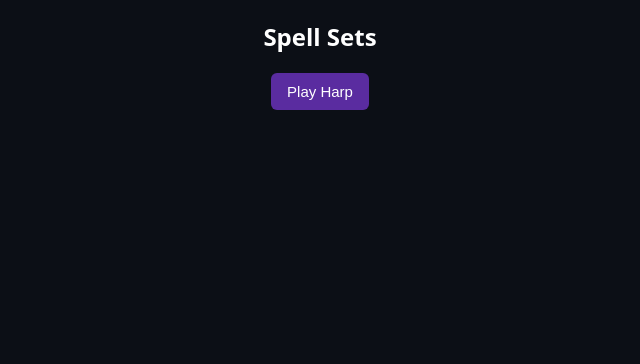
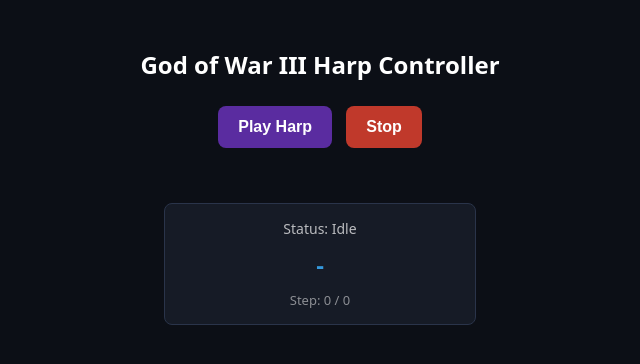
Before and after one commit to Argus817/raspi0, a Flask app: page /gow3 in a window 1280 px wide. Shown: the top 364 px of the page, without its empty margins (320-960 px from the left). Run offline with Flask 3, Linux system fonts and the light colour scheme; some libraries are stand-ins or nearby versions.

Commit message:
GOW3 Improved ui

```diff
--- a/web/app.py
+++ b/web/app.py
@@ -4,6 +4,7 @@
 from keyboard import Key, Mouse, send_key, send_keys
 import json
 import time
+import threading
 
 app = Flask(__name__)
 app.config["SEND_FILE_MAX_AGE_DEFAULT"] = timedelta(days=30)
@@ -59,28 +60,69 @@
     (KEY_TRIANGLE, KEY_CIRCLE, 0.75)  # Final note execution
 ]
 
-def run_harp_puzzle():
-    print("--- God of War III Harp Sequence Automation ---")
+# Threading control
+harp_thread = None
+stop_event = threading.Event()
+
+# Map key codes to human-readable labels for the UI
+KEY_NAMES = {
+    KEY_CROSS: 'Cross (X)',
+    KEY_CIRCLE: 'Circle',
+    KEY_SQUARE: 'Square',
+    KEY_TRIANGLE: 'Triangle'
+}
+
+def get_key_name(k1, k2):
+    name1 = KEY_NAMES.get(k1, f"0x{k1:02X}")
+    if k2 != 0x00:
+        name2 = KEY_NAMES.get(k2, f"0x{k2:02X}")
+        return f"{name1} + {name2}"
+    return name1
+
+def run_harp_puzzle(socketio_instance):
+    stop_event.clear()
+    socketio_instance.emit('gow3: status', {'status': 'running', 'message': 'Starting harp sequence...'})
 
     for idx, (k1, k2, delay) in enumerate(HARP_SEQUENCE, 1):
-        print(f"Executing note {idx}/{len(HARP_SEQUENCE)}")
+        # Check if stop was requested
+        if stop_event.is_set():
+            socketio_instance.emit('gow3: status', {'status': 'stopped', 'message': 'Sequence stopped by user.'})
+            break
+
+        key_desc = get_key_name(k1, k2)
+
+        # Broadcast current note progress to the browser
+        socketio_instance.emit('gow3: update', {
+            'index': idx,
+            'total': len(HARP_SEQUENCE),
+            'key': key_desc
+        })
+
+        # Send keypresses
         if k2 != 0x00:
             send_keys(k1, key2=k2, release=True)
         else:
             send_key(k1, release=True)
+
         time.sleep(delay)
-
-    print("Sequence completed!")
+    else:
+        socketio_instance.emit('gow3: status', {'status': 'completed', 'message': 'Sequence completed successfully!'})
 
 @app.route("/gow3")
 def gow3_index():
-    return render_template(
-        "gow3/index.html"
-    )
+    return render_template("gow3/index.html")
 
 @socketio.on("gow3: playharp")
-def hl_handle_cast(data):
-    run_harp_puzzle()
+def handle_playharp(data):
+    global harp_thread
+    # Prevent starting a new thread if one is already running
+    if harp_thread is None or not harp_thread.is_alive():
+        harp_thread = threading.Thread(target=run_harp_puzzle, args=(socketio,))
+        harp_thread.start()
+
+@socketio.on("gow3: stopharp")
+def handle_stopharp(data):
+    stop_event.set()
 
 ##########################################################
 
--- a/web/templates/gow3/index.html
+++ b/web/templates/gow3/index.html
@@ -2,44 +2,85 @@
 <html>
 <head>
   <meta name="viewport" content="width=device-width, initial-scale=1">
-  <title>Hogwarts Spell Deck</title>
+  <title>God of War III - Harp Automation</title>
   <script src="https://cdn.socket.io/4.7.2/socket.io.min.js"></script>
 
   <style>
-    body { background:#0c0f16; color:#fff; font-family:system-ui; }
-    table { border-collapse:collapse; margin:20px auto; }
-    th, td { padding:10px; text-align:center; }
-    th { opacity:.7; font-size:14px; }
-    .set-label { opacity:.6; font-size:14px; }
+    body { background:#0c0f16; color:#fff; font-family:system-ui; text-align:center; padding: 20px; }
+    h2 { margin-bottom: 20px; }
+    .btn-container { margin: 20px 0; }
+    button {
+      padding: 12px 20px;
+      font-size: 16px;
+      border-radius: 8px;
+      border: none;
+      color: #fff;
+      cursor: pointer;
+      font-weight: bold;
+      margin: 5px;
+    }
+    #playBtn { background: #5a2ca0; }
+    #playBtn:active { background: #46217d; }
+    #stopBtn { background: #c0392b; }
+    #stopBtn:active { background: #962d22; }
 
-
+    #status-box {
+      margin-top: 30px;
+      padding: 15px;
+      background: #161b26;
+      border-radius: 8px;
+      display: inline-block;
+      min-width: 280px;
+      border: 1px solid #2a344a;
+    }
+    #current-key {
+      font-size: 24px;
+      color: #3498db;
+      font-weight: bold;
+      margin: 10px 0;
+    }
   </style>
 </head>
 
 <body>
-<h2 style="text-align:center;">Spell Sets</h2>
+  <h2>God of War III Harp Controller</h2>
 
-<div style="text-align:center; margin-bottom:15px;">
-  <a>
-    <button style="
-      padding:10px 16px;
-      font-size:15px;
-      border-radius:6px;
-      border:none;
-      background:#5a2ca0;
-      color:#fff;
-      cursor:pointer;" onclick="playharp()">
-      Play Harp
-    </button>
-  </a>
-</div>
+  <div class="btn-container">
+    <button id="playBtn" onclick="playHarp()">Play Harp</button>
+    <button id="stopBtn" onclick="stopHarp()">Stop</button>
+  </div>
+
+  <div id="status-box">
+    <div id="status-text" style="opacity: 0.7; font-size: 14px;">Status: Idle</div>
+    <div id="current-key">-</div>
+    <div id="progress-text" style="font-size: 13px; opacity: 0.5;">Step: 0 / 0</div>
+  </div>
 
 <script>
 const socket = io();
 
-function playharp() {
+function playHarp() {
     socket.emit("gow3: playharp", {});
 }
+
+function stopHarp() {
+    socket.emit("gow3: stopharp", {});
+}
+
+// Listen for live note updates from backend
+socket.on("gow3: update", (data) => {
+    document.getElementById("status-text").innerText = "Playing Sequence...";
+    document.getElementById("current-key").innerText = data.key;
+    document.getElementById("progress-text").innerText = `Step: ${data.index} / ${data.total}`;
+});
+
+// Listen for status changes (started, stopped, completed)
+socket.on("gow3: status", (data) => {
+    document.getElementById("status-text").innerText = data.message;
+    if (data.status === 'stopped' || data.status === 'completed') {
+        document.getElementById("current-key").innerText = "-";
+    }
+});
 </script>
 
 </body>
```
